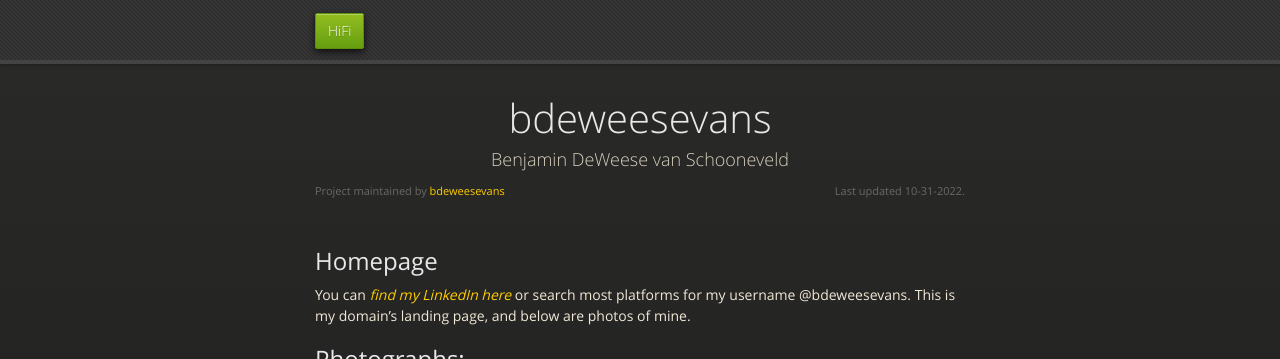
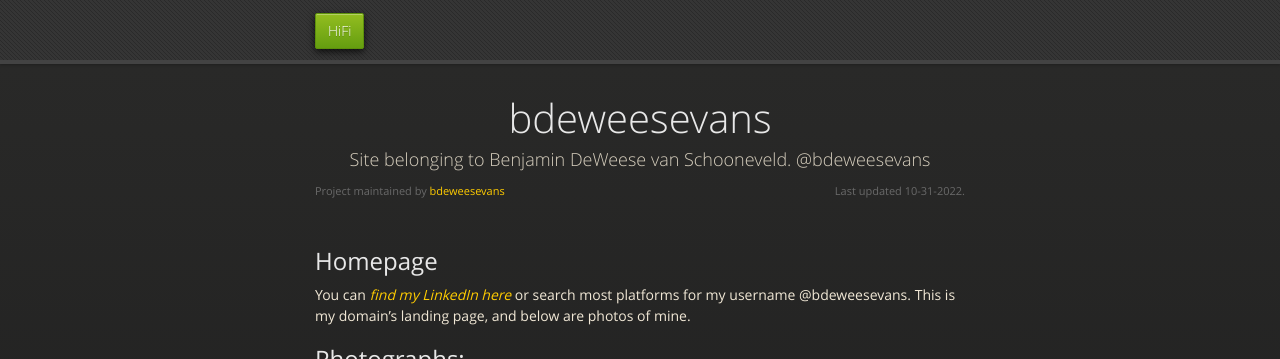
Before and after one commit to bdeweesevans/bdeweesevans.github.io, a Jekyll site: the page built from README.md, in a window 1280 px wide and 900 px high, cut to the strip 0-359 px from the top of the window. Built offline with Jekyll 4.4.1, drawn with Linux system fonts in a browser that asks for light colours; our own code applies the rules of GitHub Pages for plain Markdown files; some of the changed lines change nothing that is shown.

Commit message:
Update _config.yml

```diff
--- a/_config.yml
+++ b/_config.yml
@@ -1,10 +1,34 @@
+# Site settings
+# These are used to personalize your new site. If you look in the HTML files,
+# you will see them accessed via {{ site.title }}, {{ site.email }}, and so on.
+# You can create any custom variable you would like, and they will be accessible
+# in the templates via {{ site.myvariable }}.
+title: bdeweesevans
+description: >- # this means to ignore newlines until "baseurl:"
+  Site belonging to Benjamin DeWeese van Schooneveld.
+  @bdeweesevans
+baseurl: "" # the subpath of your site, e.g. /blog
+url: "https://www.bdeweesevans.com" # the base hostname & protocol for your site, e.g. http://example.com
+
+# Build settings
+markdown: kramdown
+theme: jekyll-theme-midnight
+
 remote_theme: pages-themes/midnight@v0.2.0
 plugins:
 - jekyll-remote-theme
 
 show_downloads:
 google_analytics:
-theme: jekyll-theme-midnight
 
-title: bdeweesevans
-description: Benjamin DeWeese van Schooneveld
+# Exclude from processing.
+# The following items will not be processed, by default. Create a custom list
+# to override the default setting.
+# exclude:
+#   - Gemfile
+#   - Gemfile.lock
+#   - node_modules
+#   - vendor/bundle/
+#   - vendor/cache/
+#   - vendor/gems/
+#   - vendor/ruby/
```
